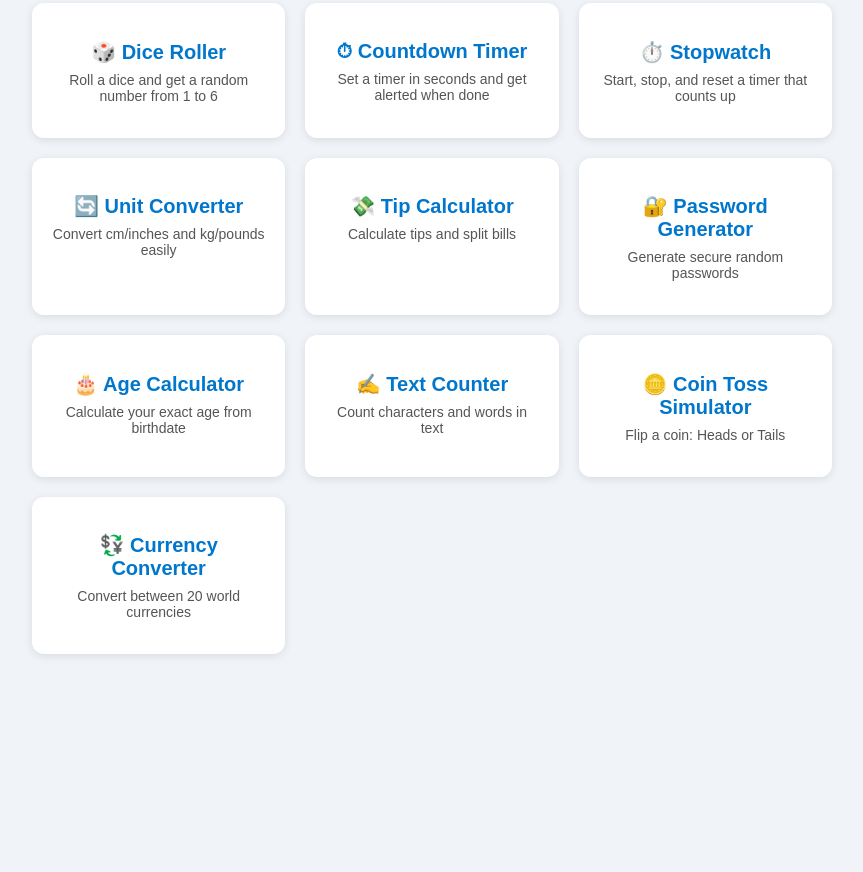
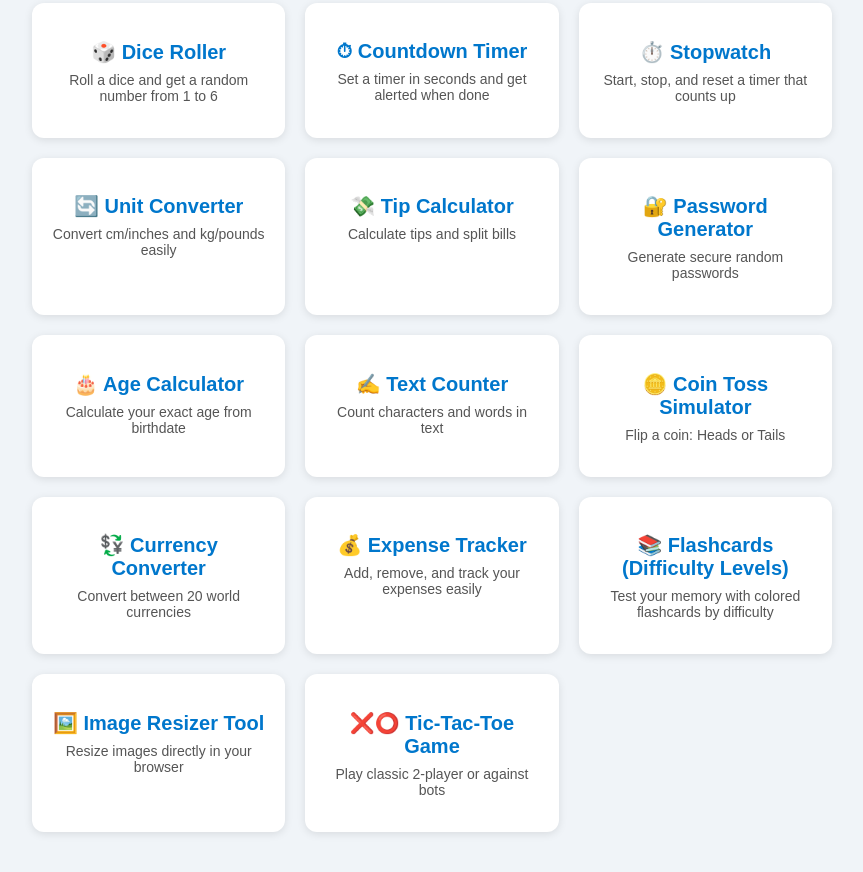
Before and after one commit to shabssg/dailyhub, a plain HTML site: page index.html in a window 1280 px wide. Shown: the part 382-1254 px from the top of the page, without its empty margins (208-1071 px from the left). Before the commit the page ends 1076 px from the top, so only its background shows below. Drawn offline with Linux system fonts and the light colour scheme.

Commit message:
Update index.html

```diff
--- a/index.html
+++ b/index.html
@@ -135,6 +135,28 @@
       <p>Convert between 20 world currencies</p>
     </div>
 
+    <!-- NEW TOOLS BELOW -->
+
+    <div class="tool" onclick="location.href='expense.html'">
+      <h2>💰 Expense Tracker</h2>
+      <p>Add, remove, and track your expenses easily</p>
+    </div>
+
+    <div class="tool" onclick="location.href='flashcards.html'">
+      <h2>📚 Flashcards (Difficulty Levels)</h2>
+      <p>Test your memory with colored flashcards by difficulty</p>
+    </div>
+
+    <div class="tool" onclick="location.href='imageresizer.html'">
+      <h2>🖼️ Image Resizer Tool</h2>
+      <p>Resize images directly in your browser</p>
+    </div>
+
+    <div class="tool" onclick="location.href='tictactoe.html'">
+      <h2>❌⭕ Tic-Tac-Toe Game</h2>
+      <p>Play classic 2-player or against bots</p>
+    </div>
+
   </div>
 
 <script>
```
